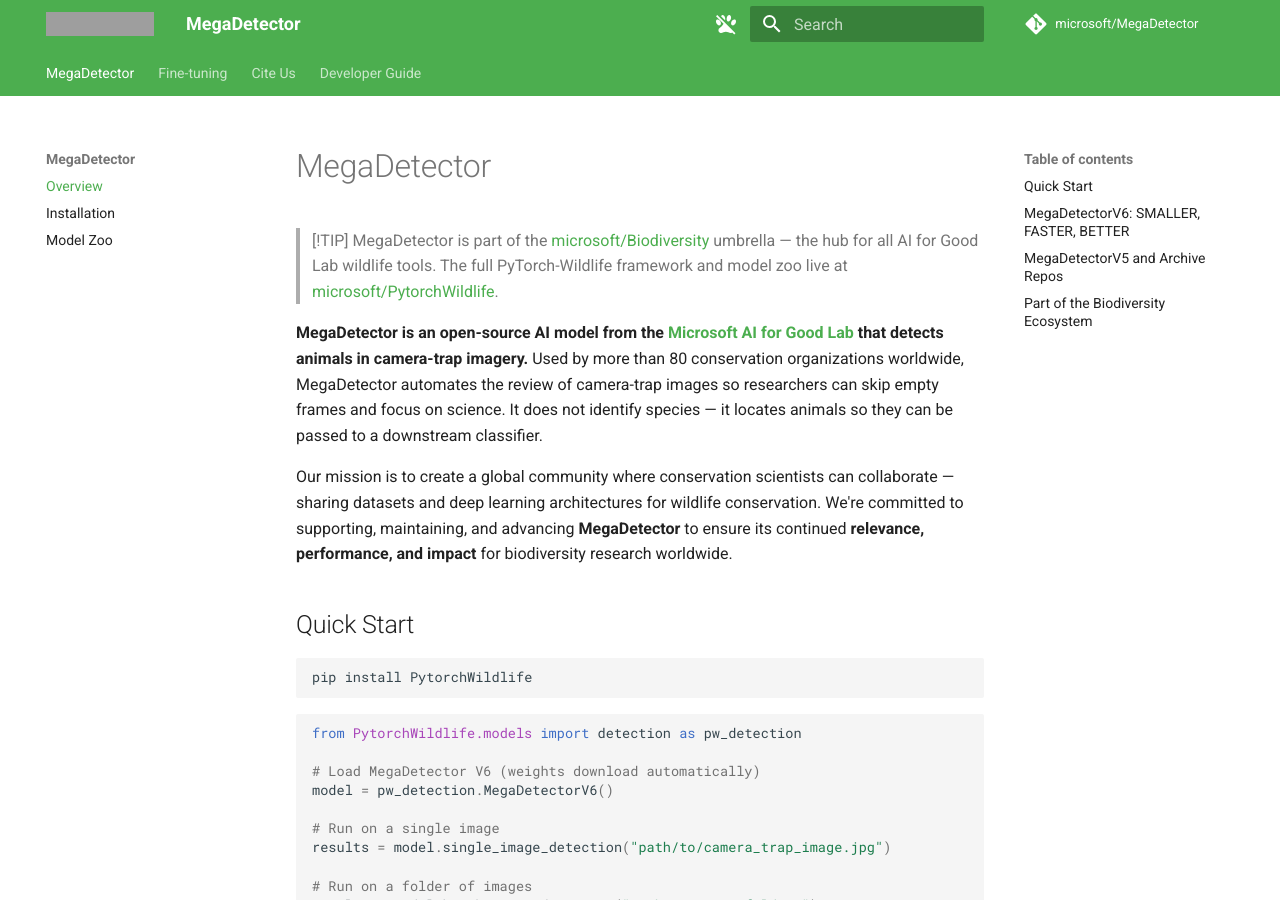
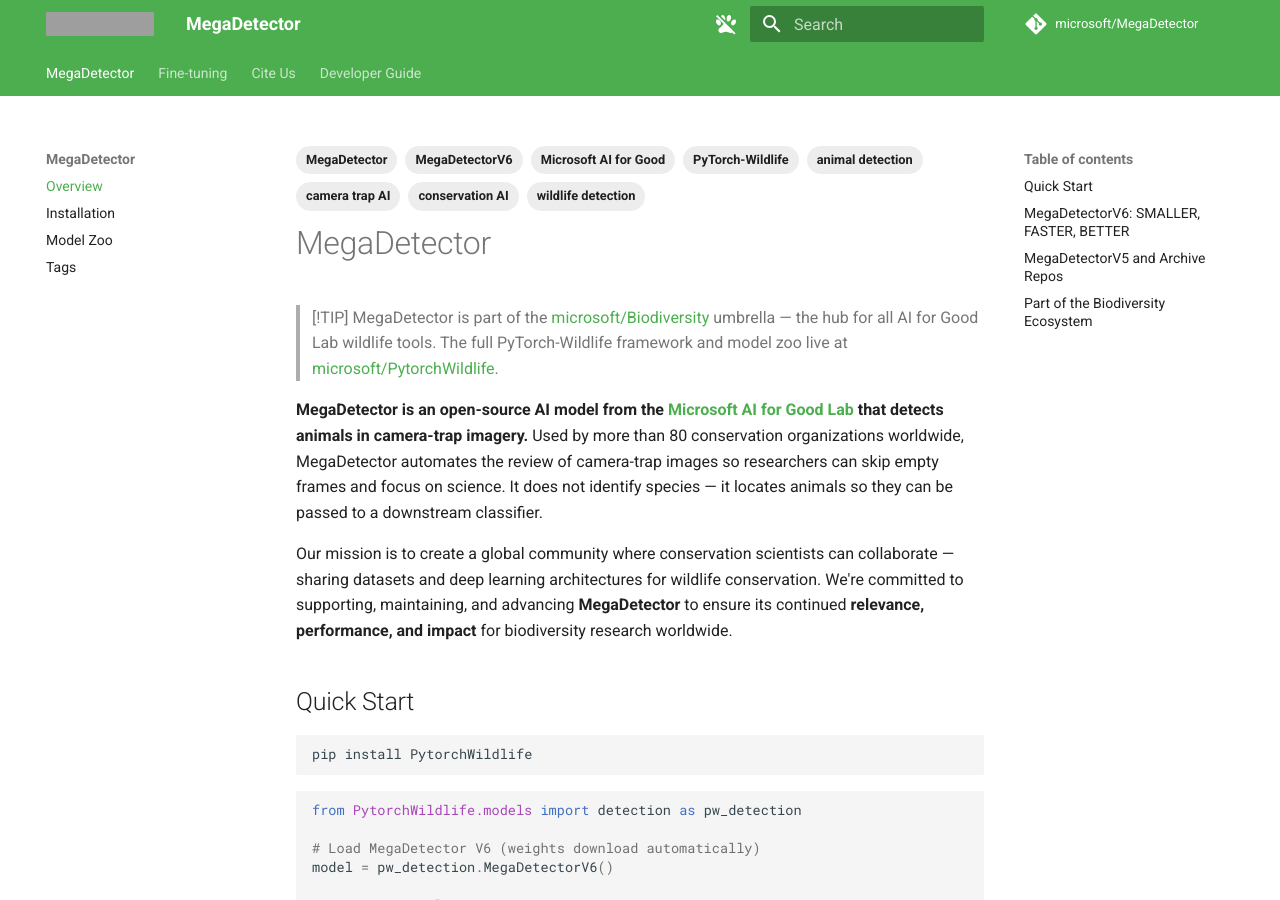
Before and after one commit to microsoft/MegaDetector, an MkDocs documentation site: the page built from docs/index.md, in a window 1280 px wide and 900 px high. Built offline with MkDocs 1.6.1 and Material for MkDocs 9.7.7, drawn with Linux system fonts in a browser that asks for light colours; comment, search, counter and statistics services are not loaded; grey boxes are pictures that could not be loaded.

Commit message:
docs(seo): enable tags plugin with browsable index page
All docs pages already have tags: front matter but the tags plugin
was missing from mkdocs.yml — tags were silently dropped with no
chips on pages and no index. Mirrors the same fix applied to
microsoft/Biodiversity.

- Add tags plugin with tags_file: tags.md to plugins
- Create docs/tags.md as the auto-populated tags index
- Add Tags entry to MegaDetector nav section

Co-Authored-By: Claude Sonnet 4.6 <noreply@anthropic.com>

```diff
--- a/mkdocs.yml
+++ b/mkdocs.yml
@@ -73,6 +73,7 @@ nav:
     - Overview: index.md
     - Installation: installation.md
     - Model Zoo: model_zoo.md
+    - Tags: tags.md
   - Fine-tuning:
     - Training Guide: training_guide.md
   - Cite Us: cite.md
@@ -102,3 +103,5 @@ markdown_extensions:
 plugins:
   - search
   - meta
+  - tags:
+      tags_file: tags.md
```
Also changed, not shown: docs/tags.md (added, +5 -0 lines).
